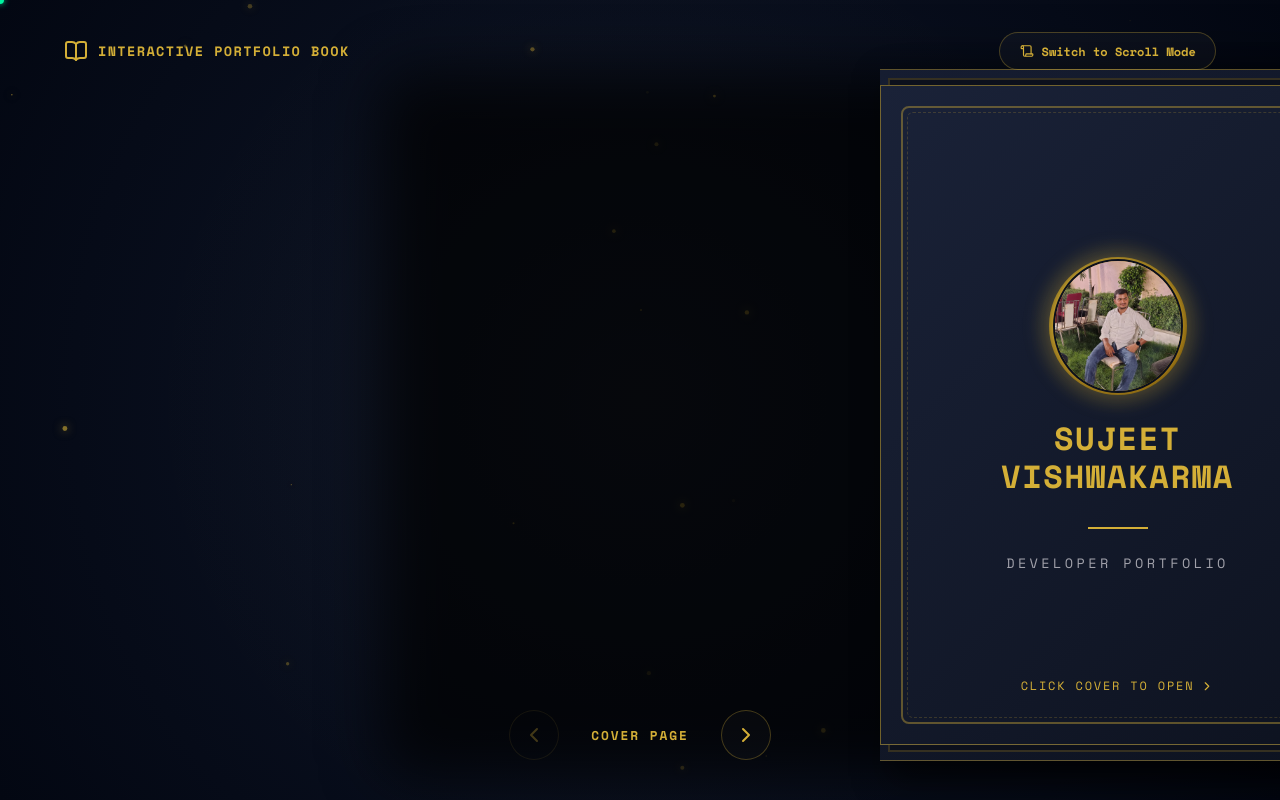
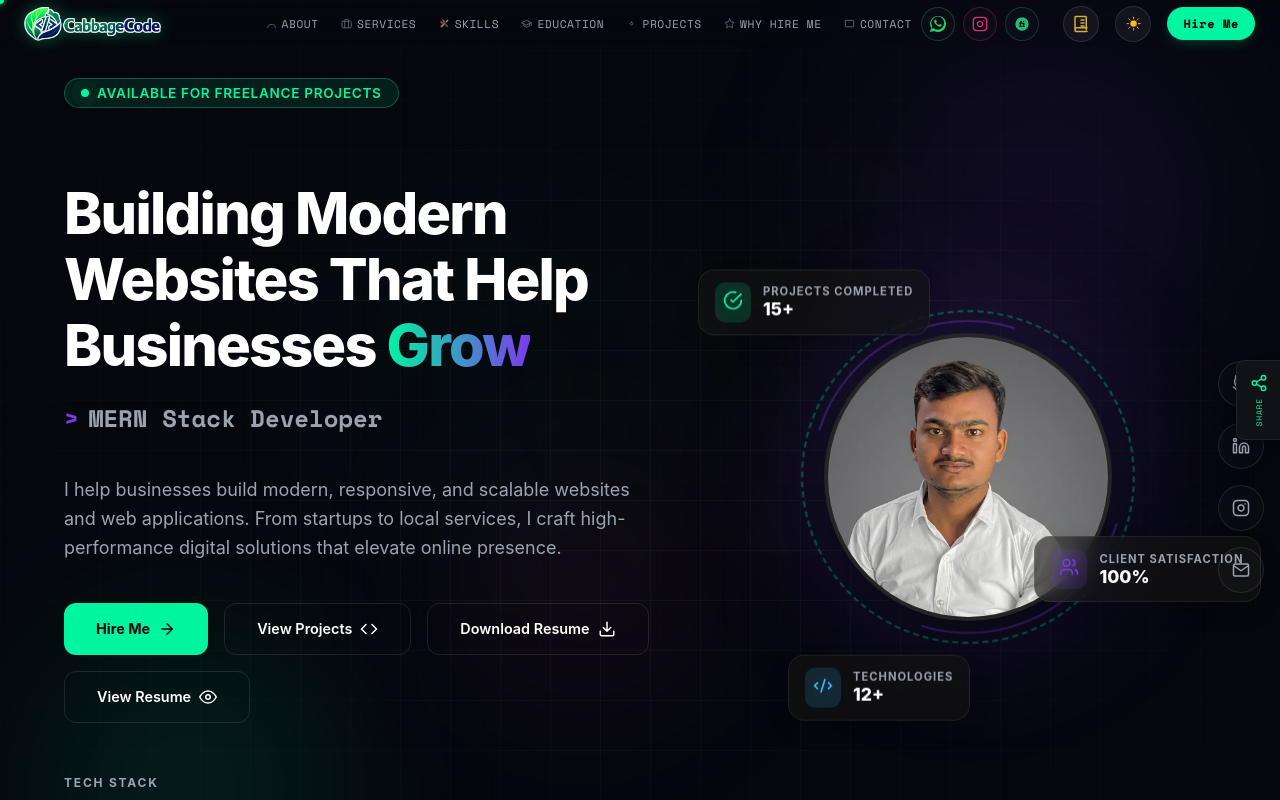
Before and after one commit to sujeetvishwakarma83/my-portfolio, a React (Create React App) app: page / in a window 1280 px wide. Shown: the top 800 px of the page. Built offline with nearby package versions, Linux system fonts and the light colour scheme.

Commit message:
update resume view btn

```diff
--- a/src/App.js
+++ b/src/App.js
@@ -30,7 +30,7 @@ function App() {
   const [showProfileModal, setShowProfileModal] = useState(false);
 
   // Toggle Scroll vs Book Mode on Desktop
-  const [scrollMode, setScrollMode] = useState(false);
+  const [scrollMode, setScrollMode] = useState(true);
   const [isDesktop, setIsDesktop] = useState(window.innerWidth >= 1024);
 
   useEffect(() => {
--- a/src/components/Hero.jsx
+++ b/src/components/Hero.jsx
@@ -351,6 +351,11 @@ function Hero({ darkMode, bookMode = false }) {
               Download Resume
               <svg width="18" height="18" viewBox="0 0 24 24" fill="none" stroke="currentColor" strokeWidth="2" strokeLinecap="round" strokeLinejoin="round"><path d="M21 15v4a2 2 0 0 1-2 2H5a2 2 0 0 1-2-2v-4M7 10l5 5 5-5M12 15V3"/></svg>
             </a>
+
+            <a href={resumeFile} target="_blank" rel="noopener noreferrer" className="hover-btn-secondary" style={btnSecondaryStyle}>
+              View Resume
+              <svg width="18" height="18" viewBox="0 0 24 24" fill="none" stroke="currentColor" strokeWidth="2" strokeLinecap="round" strokeLinejoin="round"><path d="M1 12s4-8 11-8 11 8 11 8-4 8-11 8-11-8-11-8z"/><circle cx="12" cy="12" r="3"/></svg>
+            </a>
           </div>
 
           <div style={{ width: '100%' }}>
```
